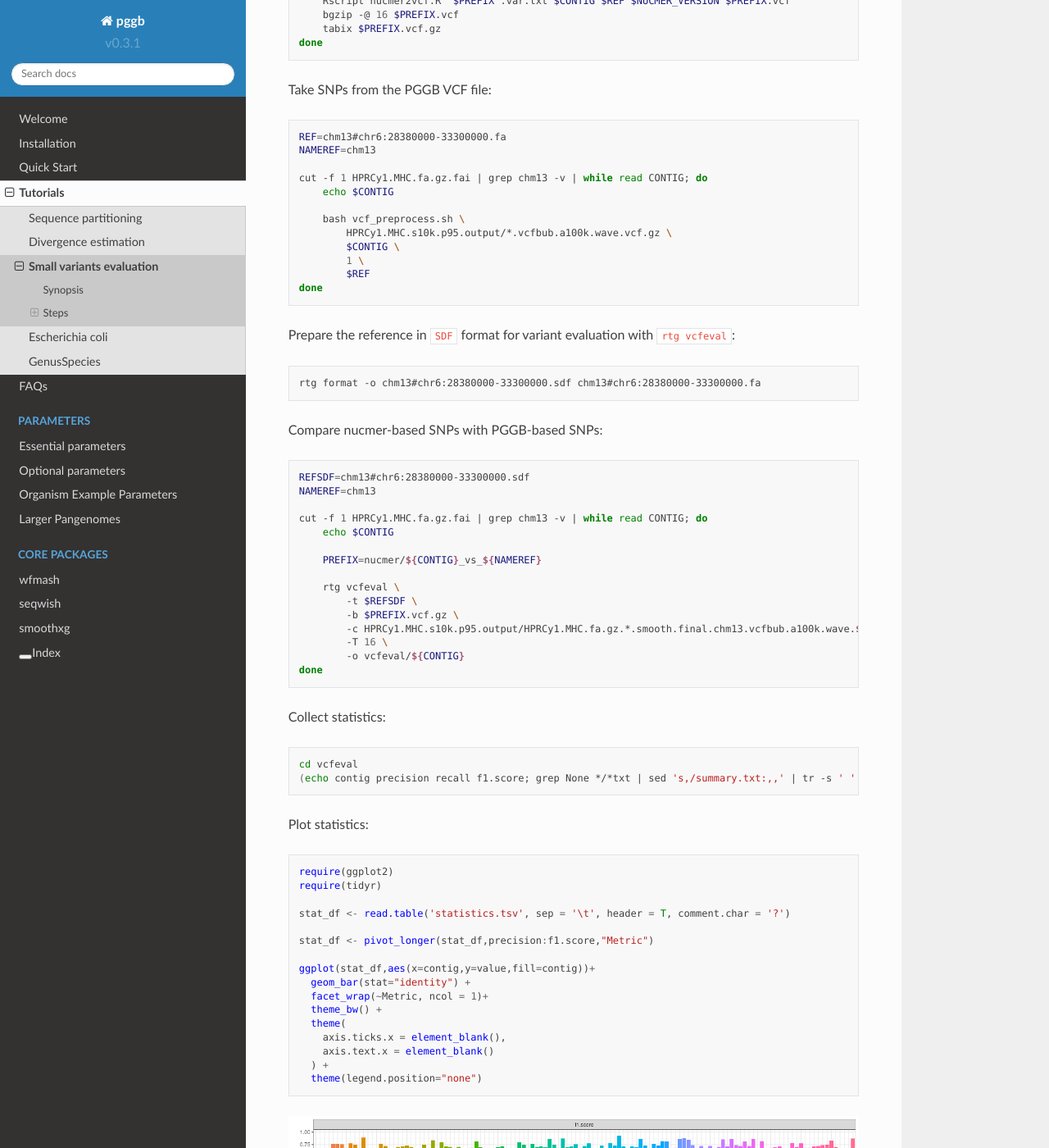
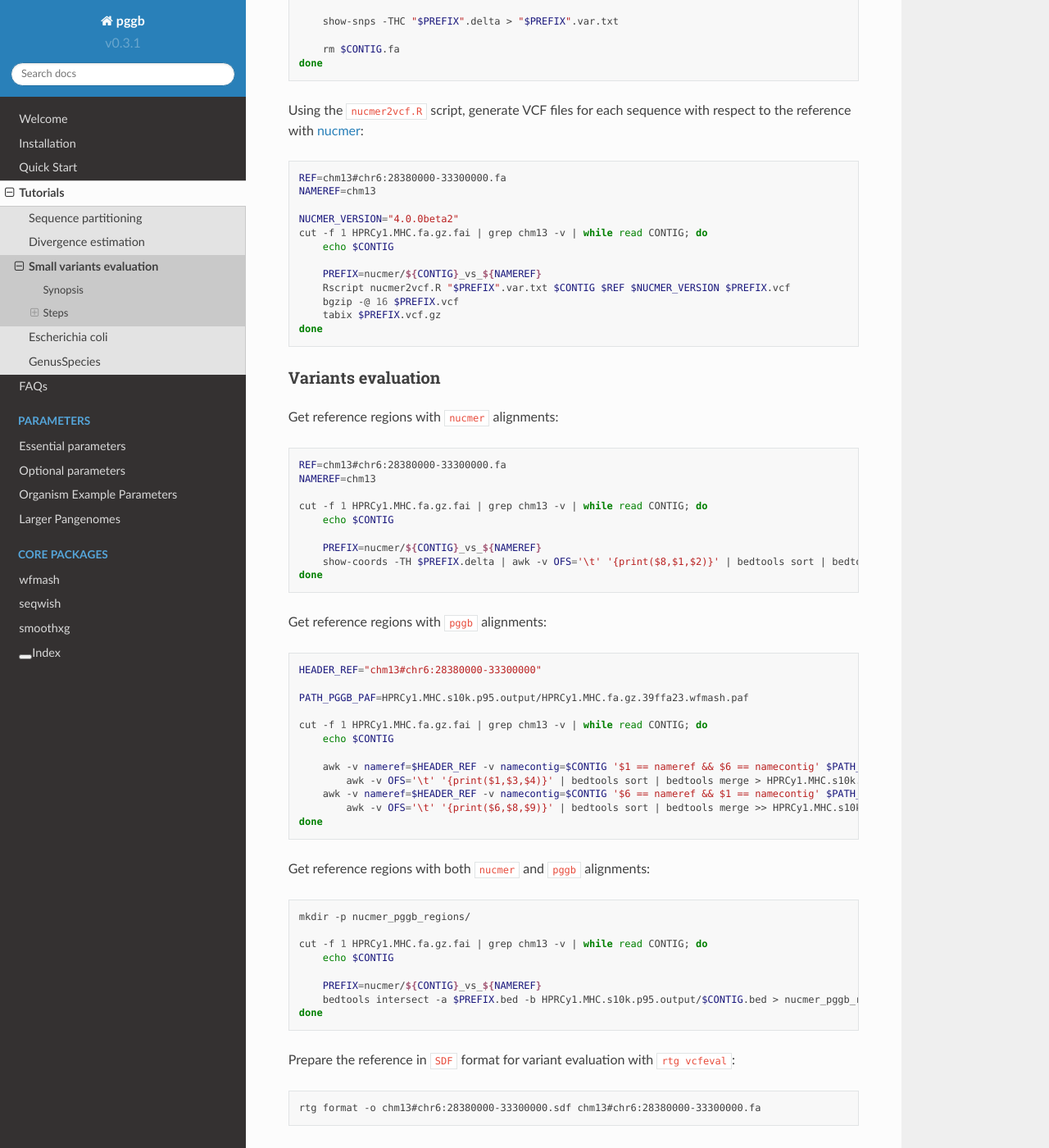
Before and after one commit to pangenome/pggb, a Sphinx documentation site: the page built from docs/rst/tutorials/small_variants_evaluation.rst, in a window 1280 px wide and 1400 px high, scrolled down 2947 px. Shown: the whole window at 82% size. Built offline with Sphinx 7.4.7 and the Read the Docs theme 2.0.0, drawn with Linux system fonts in a browser that asks for light colours; some of the changed text lies outside the part shown.

Commit message:
run evaluation in the regions covered by both `nucmer` and `pggb` alignments [skip ci]

```diff
--- a/docs/rst/tutorials/small_variants_evaluation.rst
+++ b/docs/rst/tutorials/small_variants_evaluation.rst
@@ -81,6 +81,25 @@
 
     pggb -i HPRCy1.MHC.fa.gz -p 95 -n 90 -t 16 -G 13117,13219 -o HPRCy1.MHC.s10k.p95.output
 
+-------------------------
+Graph statistics
+-------------------------
+
+To collect basic graph statistics, execute:
+
+.. code-block:: bash
+
+    odgi stats -i HPRCy1.MHC.s10k.p95.output/*.final.gfa -t 16 -S
+
+.. code-block:: none
+
+    #length	nodes	edges	paths
+    5315371	309186	429323	126
+
+-------------------------
+Identify variants with vg
+-------------------------
+
 To call variants for each contig, execute:
 
 .. code-block:: bash
@@ -98,24 +117,25 @@
         vcfwave -I 1000 -t 48 | bgzip -@ 16 \
         > HPRCy1.MHC.s10k.p95.output/HPRCy1.MHC.fa.gz.39ffa23.e34d4cd.be6be64.smooth.final.chm13.vcfbub.a100k.wave.vcf.gz
 
-
--------------------------
-Graph statistics
--------------------------
-
-To collect basic graph statistics, execute:
+Take SNPs from the PGGB VCF file:
 
 .. code-block:: bash
 
-    odgi stats -i HPRCy1.MHC.s10k.p95.output/*.final.gfa -t 16 -S
+    REF=chm13#chr6:28380000-33300000.fa
+    NAMEREF=chm13
 
-.. code-block:: none
+    cut -f 1 HPRCy1.MHC.fa.gz.fai | grep chm13 -v | while read CONTIG; do
+        echo $CONTIG
 
-    #length	nodes	edges	paths
-    5315371	309186	429323	126
+        bash vcf_preprocess.sh \
+            HPRCy1.MHC.s10k.p95.output/*.vcfbub.a100k.wave.vcf.gz \
+            $CONTIG \
+            1 \
+            $REF
+    done
 
 -------------------------
-Small variants evaluation
+Identify variants with nucmer
 -------------------------
 
 Prepare the reference FASTA file:
@@ -164,7 +184,11 @@
     done
 
 
-Take SNPs from the PGGB VCF file:
+-------------------------
+Variants evaluation
+-------------------------
+
+Get reference regions with ``nucmer`` alignments:
 
 .. code-block:: bash
 
@@ -174,11 +198,38 @@
     cut -f 1 HPRCy1.MHC.fa.gz.fai | grep chm13 -v | while read CONTIG; do
         echo $CONTIG
 
-        bash vcf_preprocess.sh \
-            HPRCy1.MHC.s10k.p95.output/*.vcfbub.a100k.wave.vcf.gz \
-            $CONTIG \
-            1 \
-            $REF
+        PREFIX=nucmer/${CONTIG}_vs_${NAMEREF}
+        show-coords -TH $PREFIX.delta | awk -v OFS='\t' '{print($8,$1,$2)}' | bedtools sort | bedtools merge > $PREFIX.bed
+    done
+
+Get reference regions with ``pggb`` alignments:
+
+.. code-block:: bash
+
+    HEADER_REF="chm13#chr6:28380000-33300000"
+
+    PATH_PGGB_PAF=HPRCy1.MHC.s10k.p95.output/HPRCy1.MHC.fa.gz.39ffa23.wfmash.paf
+
+    cut -f 1 HPRCy1.MHC.fa.gz.fai | grep chm13 -v | while read CONTIG; do
+        echo $CONTIG
+
+        awk -v nameref=$HEADER_REF -v namecontig=$CONTIG '$1 == nameref && $6 == namecontig' $PATH_PGGB_PAF | \
+            awk -v OFS='\t' '{print($1,$3,$4)}' | bedtools sort | bedtools merge > HPRCy1.MHC.s10k.p95.output/$CONTIG.bed
+        awk -v nameref=$HEADER_REF -v namecontig=$CONTIG '$6 == nameref && $1 == namecontig' $PATH_PGGB_PAF | \
+            awk -v OFS='\t' '{print($6,$8,$9)}' | bedtools sort | bedtools merge >> HPRCy1.MHC.s10k.p95.output/$CONTIG.bed
+    done
+
+Get reference regions with both ``nucmer`` and ``pggb`` alignments:
+
+.. code-block:: bash
+
+    mkdir -p nucmer_pggb_regions/
+
+    cut -f 1 HPRCy1.MHC.fa.gz.fai | grep chm13 -v | while read CONTIG; do
+        echo $CONTIG
+
+        PREFIX=nucmer/${CONTIG}_vs_${NAMEREF}
+        bedtools intersect -a $PREFIX.bed -b HPRCy1.MHC.s10k.p95.output/$CONTIG.bed > nucmer_pggb_regions/$CONTIG.bed
     done
 
 Prepare the reference in ``SDF`` format for variant evaluation with ``rtg vcfeval``:
@@ -204,6 +255,7 @@
             -b $PREFIX.vcf.gz \
             -c HPRCy1.MHC.s10k.p95.output/HPRCy1.MHC.fa.gz.*.smooth.final.chm13.vcfbub.a100k.wave.${CONTIG}.max1.vcf.gz \
             -T 16 \
+            -e nucmer_pggb_regions/$CONTIG.bed \
             -o vcfeval/${CONTIG}
     done
 
```
